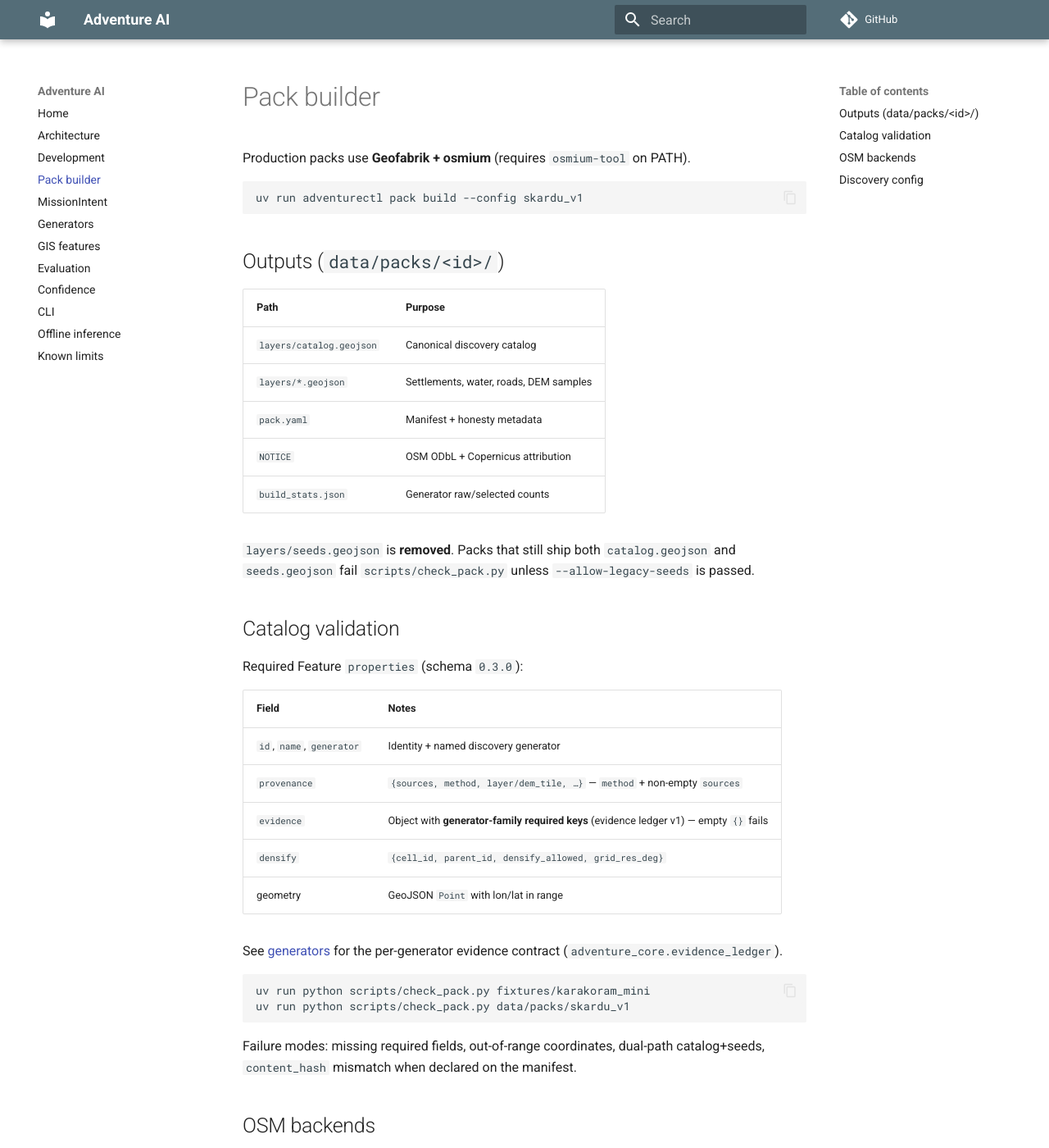
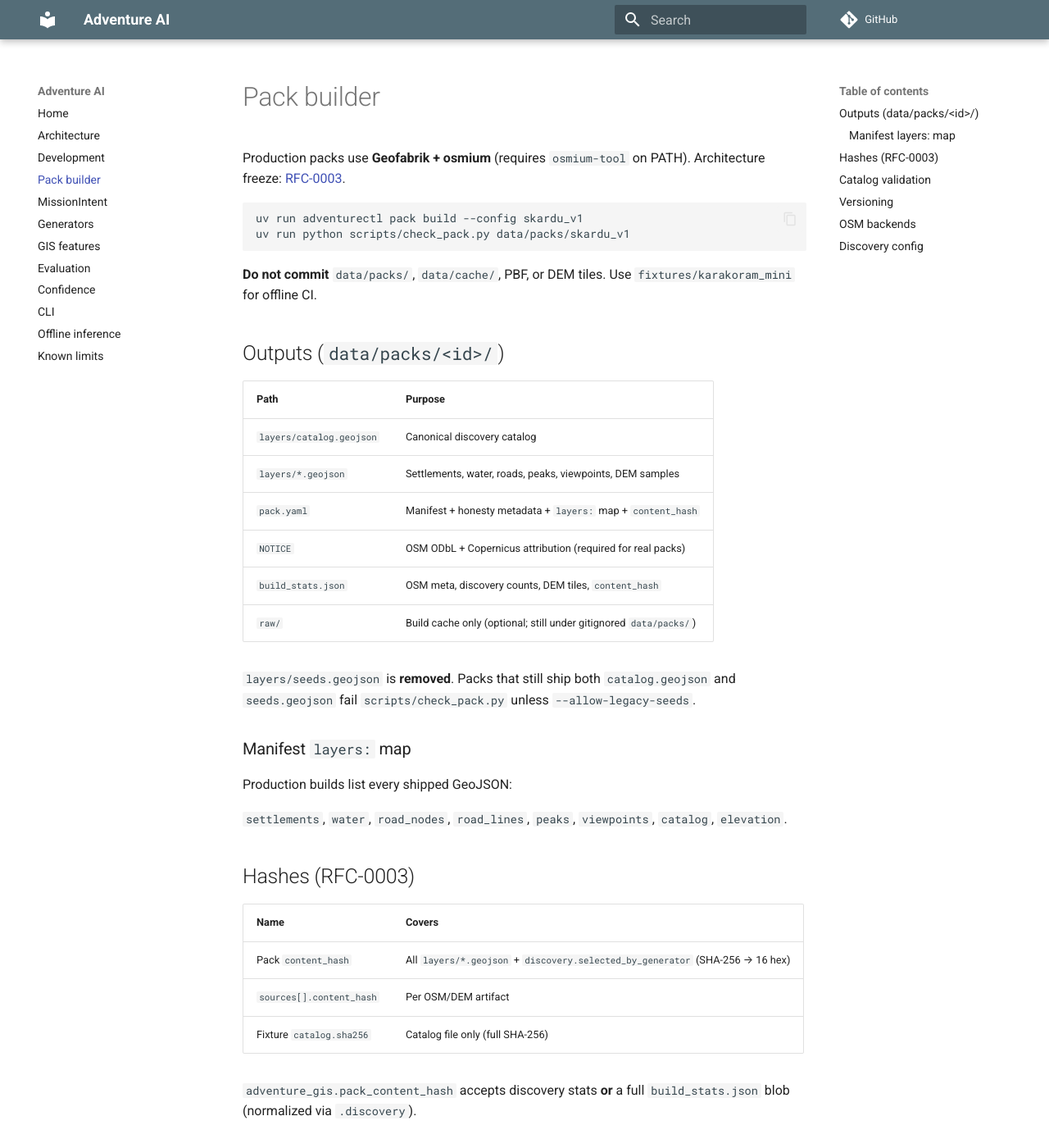
Before and after one commit to OmarFarooq908/TerraQuest, an MkDocs documentation site: the page built from docs/pack-builder.md, in a window 1280 px wide and 1400 px high. Shown: the whole window at 82% size. Built offline with MkDocs 1.6.1 and Material for MkDocs 9.7.7, drawn with Linux system fonts in a browser that asks for light colours; comment, search, counter and statistics services are not loaded; some of the changed text lies outside the part shown.

Commit message:
docs: freeze Region Pack architecture in RFC-0003 (#18)
Document the on-disk pack contract, hashes, NOTICE, and versioning policy;
normalize pack_content_hash stats for eval vs validate; list peaks/viewpoints
in production pack.yaml layers maps.

````diff
--- a/docs/pack-builder.md
+++ b/docs/pack-builder.md
@@ -1,22 +1,47 @@
 # Pack builder
 
 Production packs use **Geofabrik + osmium** (requires `osmium-tool` on PATH).
+Architecture freeze: [RFC-0003](https://github.com/OmarFarooq908/TerraQuest/blob/main/RFC/0003-region-pack-architecture.md).
 
 ```bash
 uv run adventurectl pack build --config skardu_v1
+uv run python scripts/check_pack.py data/packs/skardu_v1
 ```
+
+**Do not commit** `data/packs/`, `data/cache/`, PBF, or DEM tiles. Use
+`fixtures/karakoram_mini` for offline CI.
 
 ## Outputs (`data/packs/<id>/`)
 
 | Path | Purpose |
 |------|---------|
 | `layers/catalog.geojson` | Canonical discovery catalog |
-| `layers/*.geojson` | Settlements, water, roads, DEM samples |
-| `pack.yaml` | Manifest + honesty metadata |
-| `NOTICE` | OSM ODbL + Copernicus attribution |
-| `build_stats.json` | Generator raw/selected counts |
+| `layers/*.geojson` | Settlements, water, roads, peaks, viewpoints, DEM samples |
+| `pack.yaml` | Manifest + honesty metadata + `layers:` map + `content_hash` |
+| `NOTICE` | OSM ODbL + Copernicus attribution (required for real packs) |
+| `build_stats.json` | OSM meta, discovery counts, DEM tiles, `content_hash` |
+| `raw/` | Build cache only (optional; still under gitignored `data/packs/`) |
 
-`layers/seeds.geojson` is **removed**. Packs that still ship both `catalog.geojson` and `seeds.geojson` fail `scripts/check_pack.py` unless `--allow-legacy-seeds` is passed.
+`layers/seeds.geojson` is **removed**. Packs that still ship both `catalog.geojson`
+and `seeds.geojson` fail `scripts/check_pack.py` unless `--allow-legacy-seeds`.
+
+### Manifest `layers:` map
+
+Production builds list every shipped GeoJSON:
+
+`settlements`, `water`, `road_nodes`, `road_lines`, `peaks`, `viewpoints`,
+`catalog`, `elevation`.
+
+## Hashes (RFC-0003)
+
+| Name | Covers |
+|------|--------|
+| Pack `content_hash` | All `layers/*.geojson` + `discovery.selected_by_generator` (SHA-256 → 16 hex) |
+| `sources[].content_hash` | Per OSM/DEM artifact |
+| Fixture `catalog.sha256` | Catalog file only (full SHA-256) |
+
+`adventure_gis.pack_content_hash` accepts discovery stats **or** a full
+`build_stats.json` blob (normalized via `.discovery`).
 
 ## Catalog validation
 
@@ -27,17 +52,27 @@ Required Feature `properties` (schema `0.3.0`):
 | `id`, `name`, `generator` | Identity + named discovery generator |
 | `provenance` | `{sources, method, layer/dem_tile, …}` — `method` + non-empty `sources` |
 | `evidence` | Object with **generator-family required keys** (evidence ledger v1) — empty `{}` fails |
-| `densify` | `{cell_id, parent_id, densify_allowed, grid_res_deg}` |
+| `densify` | `{cell_id, parent_id, densify_allowed, grid_res_deg}` — reserved for Phase C; no runtime densify yet |
 | geometry | GeoJSON `Point` with lon/lat in range |
 
-See [generators](generators.md) for the per-generator evidence contract (`adventure_core.evidence_ledger`).
+See [generators](generators.md) for the per-generator evidence contract
+(`adventure_core.evidence_ledger`).
 
 ```bash
 uv run python scripts/check_pack.py fixtures/karakoram_mini
 uv run python scripts/check_pack.py data/packs/skardu_v1
 ```
 
-Failure modes: missing required fields, out-of-range coordinates, dual-path catalog+seeds, `content_hash` mismatch when declared on the manifest.
+Failure modes: missing required fields, out-of-range coordinates, dual-path
+catalog+seeds, `content_hash` mismatch when declared on the manifest.
+
+## Versioning
+
+| Change | Bump |
+|--------|------|
+| Quotas, bbox, DEM/OSM refresh | Same `pack_id`; new `content_hash` |
+| Breaking catalog feature contract | `feature_schema_version` / `CATALOG_SCHEMA_VERSION` (RFC) |
+| Clean break of published pack identity | New `pack_id` (`skardu_v1` → `skardu_v2`) |
 
 ## OSM backends
 
@@ -48,4 +83,5 @@ Failure modes: missing required fields, out-of-range coordinates, dual-path cata
 
 ## Discovery config
 
-See `configs/packs/skardu_v1.yaml` → `discovery.generators` for per-generator quotas and spacing. There is no global `max_total` cap.
+See `configs/packs/skardu_v1.yaml` → `discovery.generators` for per-generator
+quotas and spacing. There is no global `max_total` cap.
````
Also changed, not shown: CHANGELOG.md (+1 -0 lines), CONTRIBUTING.md (+3 -0 lines), RFC/0003-region-pack-architecture.md (added, +206 -0 lines), RFC/README.md (+1 -0 lines), ROADMAP.md (+1 -1 lines), data/README.md (+8 -1 lines), docs/architecture.md (+23 -1 lines), docs/index.md (+1 -1 lines), 4 other files.
